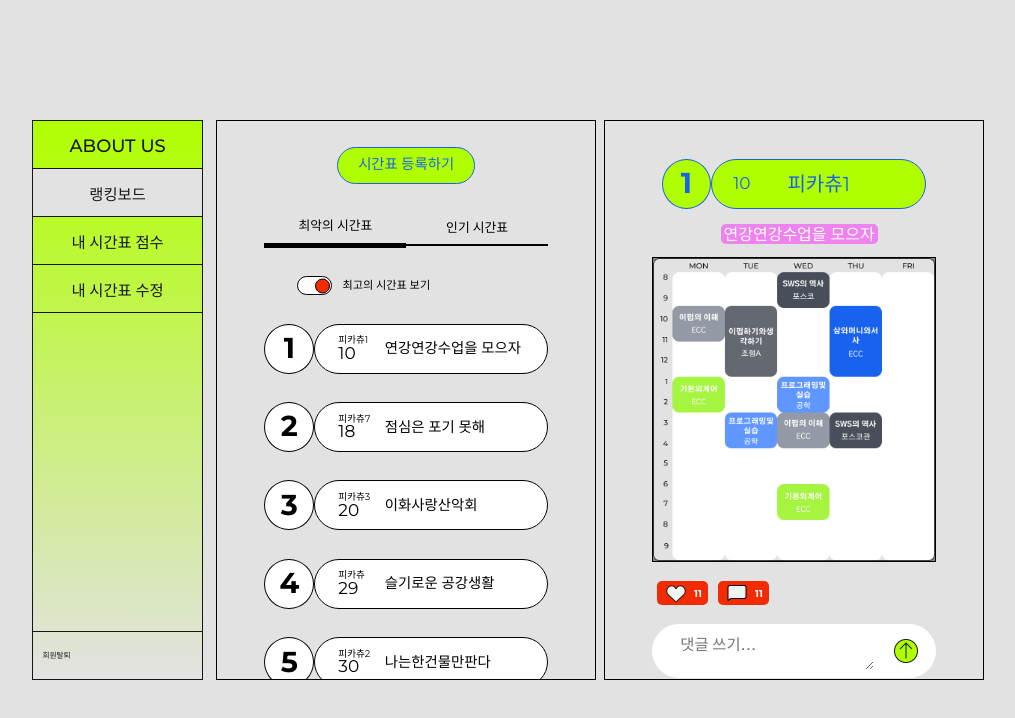
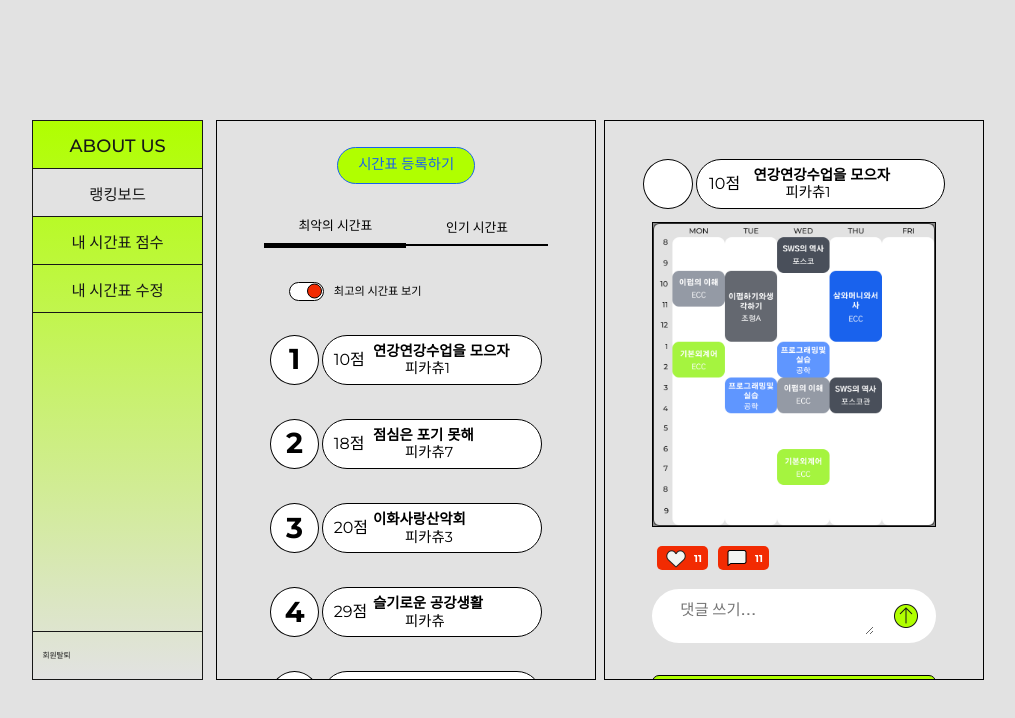
Before and after one commit to SamwaMoney/Timetable-Artist-front, a React (Create React App) app: page /ranking in a window 1280 px wide. Shown: the top 718 px of the page, without its empty margins (132-1147 px from the left). Built offline with nearby package versions, Linux system fonts and the light colour scheme.

Commit message:
fix: 랭킹보드 닉네임css 수정

```diff
--- a/src/components/rankingpage/Rank.jsx
+++ b/src/components/rankingpage/Rank.jsx
@@ -13,6 +13,7 @@ import TimeTableImg from '../../assets/scorepage/timetable.png';
 import NoLike from '../../assets/rankingpage/heart1.png';
 import Comment from '../../assets/rankingpage/comment.png';
 import NewComment from './rightSection/NewComment';
+import OneRanking from './leftSection/OneRanking';
 
 const Rank = () => {
     const [isMyData, setIsMyData] = useState(false);
@@ -43,24 +44,12 @@ const Rank = () => {
                         )}
                     </S.Header>
                     <TabContainer />
-                    <RankingList></RankingList>
+                    <RankingList />
                 </S.SmallContainer>
                 {/*개별 유저 데이터 보여주는 right section*/}
                 {currentUser && (
                     <S.SmallContainer>
-                        <RankUserInfo currentUser={currentUser} />
-                        {/*🧐자의로 추가한 부분 : 유저 닉네임*/}
-                        {/* {currentUser && (
-                        <S.OneUserNameContainer>
-                            <S.OneUserName>
-                                {currentUser?.nickname}
-                            </S.OneUserName>
-                            <S.TimeTableText>님의 시간표</S.TimeTableText>
-                        </S.OneUserNameContainer>
-                    )} */}
-                        <S.BedgeContainer>
-                            {<S.Bedge2>{currentUser?.category}</S.Bedge2>}
-                        </S.BedgeContainer>
+                        <OneRanking data={currentUser} />
                         <S.TimeTable src={TimeTableImg} alt='사진' />
                         {/*버튼 컨테이너*/}
                         <S.ButtonContainer>
--- a/src/components/rankingpage/Ranking.style.js
+++ b/src/components/rankingpage/Ranking.style.js
@@ -64,6 +64,7 @@ S.NewButton = styled.div`
 
 //rank
 S.RankNum = styled.div`
+    margin-right: 1%;
     width: 60px;
     height: 50px;
     border-radius: 50%;
@@ -95,7 +96,7 @@ S.UserInfo = styled.div`
 
 S.RankContainer = styled.div`
     font-family: Montserrat;
-    width: 100%;
+    width: 80%;
     margin-top: 10%;
     display: flex;
     justify-content: space-between;
@@ -177,7 +178,7 @@ S.List = styled.div`
     ${FlexCenter}
     flex-direction:column;
     margin-bottom: 10%;
-    width: 75%;
+    width: 90%;
 `;
 
 //rightSection : 개별 유저 section
@@ -217,23 +218,33 @@ S.RankUserContainer = styled.div`
 
 S.NameContainer = styled.div`
     position: absolute;
-    left: 10%;
+    left: 5%;
 `;
 
 S.Score = styled.div`
-    font-size: 17px;
+    font-size: 1rem;
 `;
 
 S.NameText = styled.div`
     font-size: 0.6rem;
 `;
 
+S.CategoryContainer = styled.div`
+    display: flex;
+    flex-direction: column;
+    position: absolute;
+    left: 23%;
+    padding-right: 3%;
+`;
+
 S.Category = styled.div`
-    position: absolute;
-    display: block;
-    left: 30%;
-    padding-right: 2%;
+    font-weight: 700;
     font-size: 0.9rem;
+    margin-bottom: 0.2rem;
+`;
+S.Nickname = styled.div`
+    font-size: 0.9rem;
+    margin-left: 2rem;
 `;
 
 //버튼 컨테이너
--- a/src/components/rankingpage/leftSection/OneRanking.jsx
+++ b/src/components/rankingpage/leftSection/OneRanking.jsx
@@ -1,4 +1,3 @@
-import { current } from '@reduxjs/toolkit';
 import { useEffect, useState } from 'react';
 import { useSearchParams } from 'react-router-dom';
 import S from '../Ranking.style';
@@ -32,11 +31,13 @@ const OneRanking = ({ data }) => {
                         onMoveDetail(id);
                     }}
                 >
-                    <S.NameContainer isCurrentUser={isCurrentUser}>
-                        <S.NameText>{nickname}</S.NameText>
-                        <S.Score>{score}</S.Score>
+                    <S.NameContainer>
+                        <S.Score>{score}점</S.Score>
                     </S.NameContainer>
-                    <S.Category>{category}</S.Category>
+                    <S.CategoryContainer>
+                        <S.Category>{category}</S.Category>
+                        <S.Nickname>{nickname}</S.Nickname>
+                    </S.CategoryContainer>
                 </S.UserInfo>
             </S.RankContainer>
         )
--- a/src/reducer/ranking.js
+++ b/src/reducer/ranking.js
@@ -35,7 +35,7 @@ const initialState = [
     {
         id: 66,
         nickname: '피카츄6',
-        category: '이대생인 내가 쉬는 시간에는 치타?',
+        category: '쉬는시간에 치타가 되는 사람',
         score: 43,
     },
     {
@@ -59,7 +59,7 @@ const initialState = [
     {
         id: 100,
         nickname: '피카츄10',
-        category: '(충격) 6시 넘어서 수업 듣는 사람 (진짜 계심)',
+        category: '누가 6시까지 수업을 들을까?',
         score: 76,
     },
     {
```
